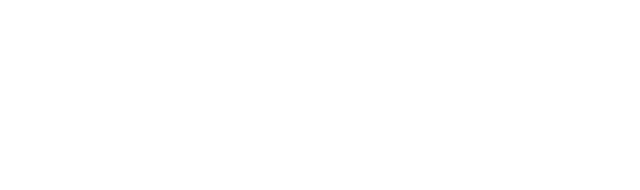
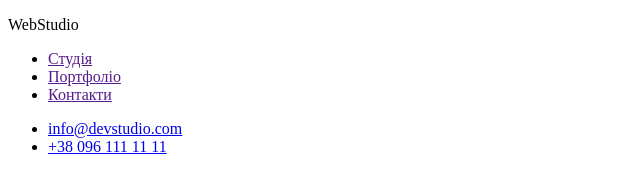
Before and after one commit to AlisaOliinyk/goit-markup-hw-01, a plain HTML site: page index.html in a window 1280 px wide. Shown: the whole page, without its empty margins (0-640 px from the left). Drawn offline with Linux system fonts and the light colour scheme.

Commit message:
Create Header

```diff
--- a/index.html
+++ b/index.html
@@ -1,12 +1,25 @@
 <!DOCTYPE html>
-<html lang="uk">
+<html lang="en">
 <head>
     <meta charset="UTF-8">
     <meta http-equiv="X-UA-Compatible" content="IE=edge">
     <meta name="viewport" content="width=device-width, initial-scale=1.0">
-    <title>Document</title>
+    <title>WebStudio</title>
 </head>
 <body>
+    <header>
+        <p>WebStudio</p>
+        <ul>
+            <li><a href="">Студія</a></li>
+            <li><a href="">Портфоліо</a></li>
+            <li><a href="">Контакти</a></li>
+        </ul>
+        <ul>
+            <li><a href="mailto:info@devstudio.com">info@devstudio.com</a></li>
+            <li><a href="tel:+38 096 111 11 11">+38 096 111 11 11</a></li>
+        </ul>
+
+    </header>
 
 </body>
 </html>
```
